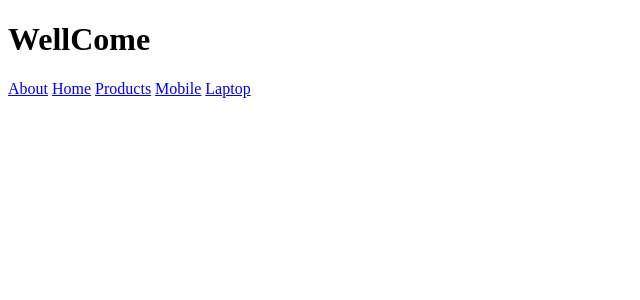
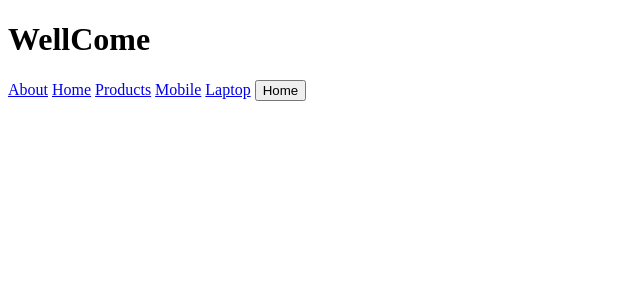
Before and after one commit to hassan-ak/bootcamp2020c11, a React (Create React App) app: page / in a window 1280 px wide. Shown: the top 300 px of the page, without its empty margins (0-640 px from the left). Built offline with nearby package versions, Linux system fonts and the light colour scheme.

Commit message:
Update App.js
To use Naviagte function with button

```diff
--- a/src/App.js
+++ b/src/App.js
@@ -1,4 +1,4 @@
-import { Link, Route, Routes } from 'react-router-dom';
+import { Link, Route, Routes, useNavigate } from 'react-router-dom';
 import { About } from './About';
 import './App.css';
 import { Error } from './Error';
@@ -7,6 +7,7 @@ import { ProductDetails } from './ProductDetails';
 import { Products } from './Products';
 
 function App() {
+  const navigate = useNavigate()
   return (
     <div>
       <h1>WellCome</h1>
@@ -24,6 +25,11 @@ function App() {
         {"    "}
         {"    "}
         <Link to="products/laptop">Laptop</Link>
+        {"    "}
+        {"    "}
+        <button onClick={()=>{navigate("home")}}>
+          Home
+        </button>
       </div>
       <Routes>
         <Route path="/"></Route>
```
